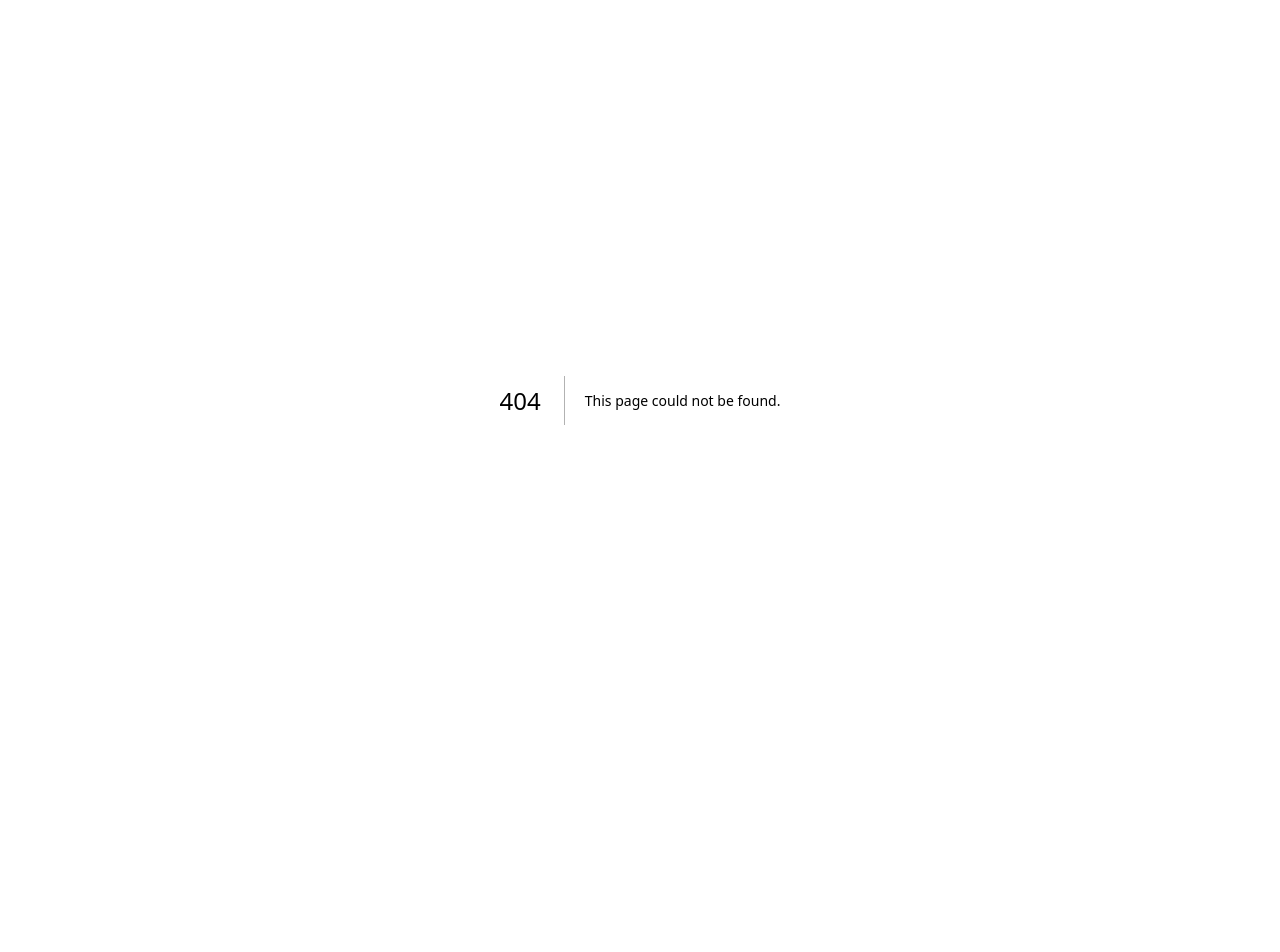
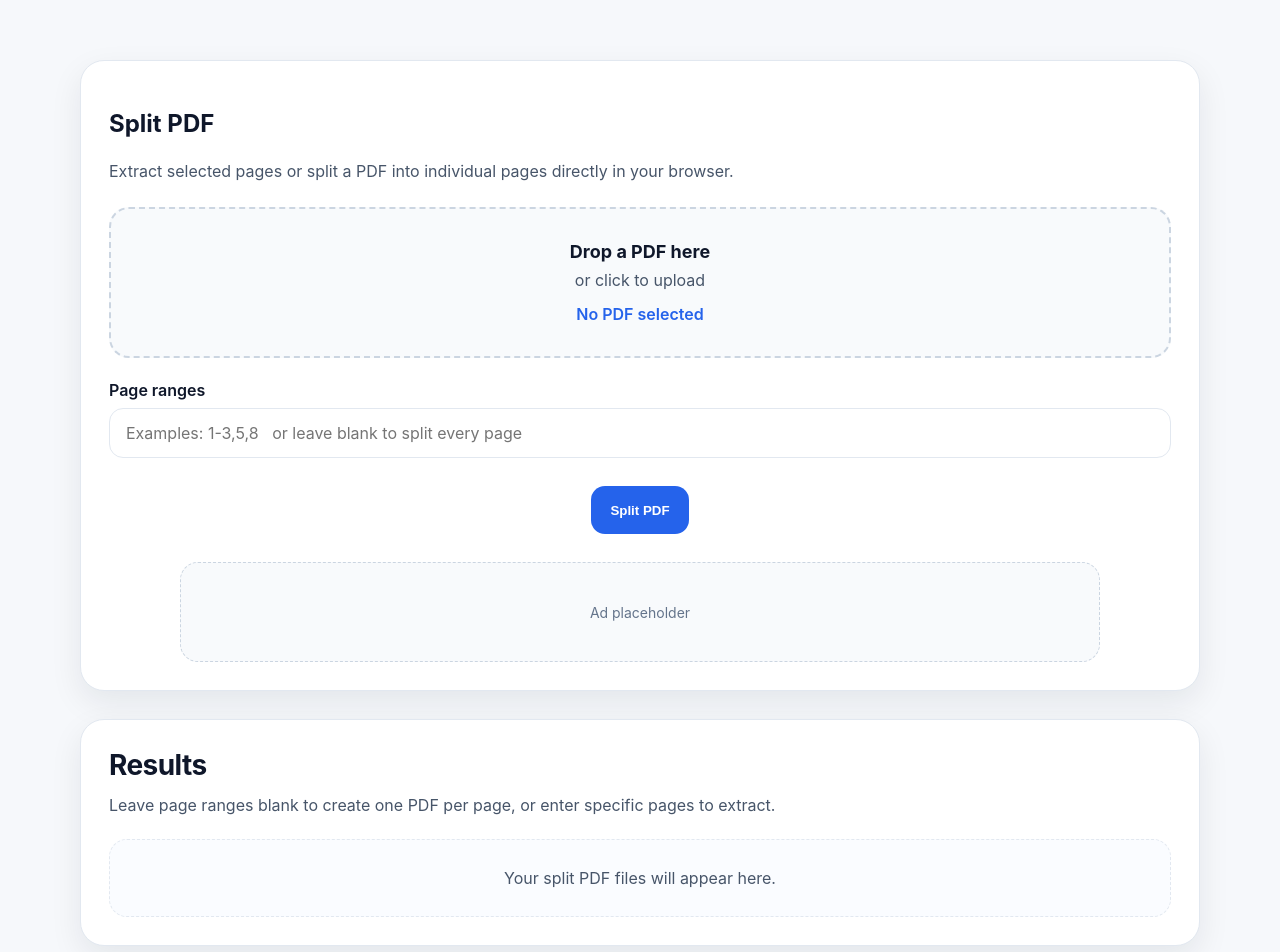
Before and after one commit to skaterdav21/uploadready, a Next.js app: page /split-pdf in a window 1280 px wide. Before the commit this address had no page. Shown: the top 952 px of the page. Before the commit the page ends 800 px from the top, so only its background shows below. Built offline with nearby package versions, Linux system fonts and the light colour scheme.

Commit message:
Create page.tsx

```diff
--- /dev/null
+++ b/app/split-pdf/page.tsx
@@ -0,0 +1,268 @@
+"use client";
+
+export const dynamic = "force-dynamic";
+
+import { useRef, useState } from "react";
+
+type OutputFile = {
+  name: string;
+  url: string;
+  size: number;
+};
+
+function formatBytes(bytes: number) {
+  if (bytes < 1024) return `${bytes} B`;
+  if (bytes < 1024 * 1024) return `${(bytes / 1024).toFixed(1)} KB`;
+  return `${(bytes / (1024 * 1024)).toFixed(2)} MB`;
+}
+
+function parsePageRanges(input: string, totalPages: number): number[] {
+  const pages = new Set<number>();
+
+  for (const part of input.split(",")) {
+    const trimmed = part.trim();
+    if (!trimmed) continue;
+
+    if (trimmed.includes("-")) {
+      const [startStr, endStr] = trimmed.split("-");
+      const start = Number(startStr);
+      const end = Number(endStr);
+
+      if (
+        Number.isNaN(start) ||
+        Number.isNaN(end) ||
+        start < 1 ||
+        end < 1 ||
+        start > end
+      ) {
+        throw new Error(`Invalid page range: ${trimmed}`);
+      }
+
+      for (let p = start; p <= end; p++) {
+        if (p <= totalPages) pages.add(p - 1);
+      }
+    } else {
+      const page = Number(trimmed);
+      if (Number.isNaN(page) || page < 1) {
+        throw new Error(`Invalid page number: ${trimmed}`);
+      }
+      if (page <= totalPages) pages.add(page - 1);
+    }
+  }
+
+  return Array.from(pages).sort((a, b) => a - b);
+}
+
+async function splitPdfFile(
+  file: File,
+  rangeInput: string
+): Promise<OutputFile[]> {
+  const { PDFDocument } = await import("pdf-lib");
+
+  const bytes = await file.arrayBuffer();
+  const sourcePdf = await PDFDocument.load(bytes);
+  const totalPages = sourcePdf.getPageCount();
+
+  if (!rangeInput.trim()) {
+    const outputs: OutputFile[] = [];
+
+    for (let i = 0; i < totalPages; i++) {
+      const newPdf = await PDFDocument.create();
+      const [page] = await newPdf.copyPages(sourcePdf, [i]);
+      newPdf.addPage(page);
+
+      const newBytes = await newPdf.save();
+      const blob = new Blob([newBytes.buffer], { type: "application/pdf" });
+      const base = file.name.replace(/\.pdf$/i, "");
+
+      outputs.push({
+        name: `${base}-page-${i + 1}.pdf`,
+        url: URL.createObjectURL(blob),
+        size: blob.size,
+      });
+    }
+
+    return outputs;
+  }
+
+  const selectedPages = parsePageRanges(rangeInput, totalPages);
+
+  if (selectedPages.length === 0) {
+    throw new Error("No valid pages selected.");
+  }
+
+  const newPdf = await PDFDocument.create();
+  const copiedPages = await newPdf.copyPages(sourcePdf, selectedPages);
+  copiedPages.forEach((page) => newPdf.addPage(page));
+
+  const newBytes = await newPdf.save();
+  const blob = new Blob([newBytes.buffer], { type: "application/pdf" });
+  const base = file.name.replace(/\.pdf$/i, "");
+
+  return [
+    {
+      name: `${base}-extracted.pdf`,
+      url: URL.createObjectURL(blob),
+      size: blob.size,
+    },
+  ];
+}
+
+export default function SplitPdfPage() {
+  const inputRef = useRef<HTMLInputElement | null>(null);
+  const [file, setFile] = useState<File | null>(null);
+  const [pageRanges, setPageRanges] = useState("");
+  const [loading, setLoading] = useState(false);
+  const [error, setError] = useState("");
+  const [results, setResults] = useState<OutputFile[]>([]);
+
+  function clearResults() {
+    results.forEach((item) => URL.revokeObjectURL(item.url));
+    setResults([]);
+  }
+
+  function handleFile(list: FileList | null) {
+    if (!list || list.length === 0) return;
+
+    clearResults();
+    setError("");
+
+    const first = Array.from(list).find((f) =>
+      f.name.toLowerCase().endsWith(".pdf")
+    );
+
+    if (!first) {
+      setFile(null);
+      setError("Please select a PDF file.");
+      return;
+    }
+
+    setFile(first);
+  }
+
+  async function runSplit() {
+    if (!file) {
+      setError("Add a PDF first.");
+      return;
+    }
+
+    setLoading(true);
+    setError("");
+    clearResults();
+
+    try {
+      const output = await splitPdfFile(file, pageRanges);
+      setResults(output);
+    } catch (err) {
+      setError(err instanceof Error ? err.message : "Failed to split PDF.");
+    } finally {
+      setLoading(false);
+    }
+  }
+
+  function downloadFile(url: string, filename: string) {
+    const a = document.createElement("a");
+    a.href = url;
+    a.download = filename;
+    a.click();
+  }
+
+  return (
+    <main className="page">
+      <section className="section">
+        <div className="section-head">
+          <h1>Split PDF</h1>
+          <p>
+            Extract selected pages or split a PDF into individual pages directly
+            in your browser.
+          </p>
+        </div>
+
+        <div
+          className="upload-box"
+          onClick={() => inputRef.current?.click()}
+          onDragOver={(e) => e.preventDefault()}
+          onDrop={(e) => {
+            e.preventDefault();
+            handleFile(e.dataTransfer.files);
+          }}
+        >
+          <strong>Drop a PDF here</strong>
+          <p>or click to upload</p>
+          <span className="upload-meta">
+            {file ? file.name : "No PDF selected"}
+          </span>
+
+          <input
+            ref={inputRef}
+            type="file"
+            accept=".pdf"
+            hidden
+            onChange={(e) => handleFile(e.target.files)}
+          />
+        </div>
+
+        <div className="tool-controls">
+          <div className="form-row" style={{ gridColumn: "1 / -1" }}>
+            <label htmlFor="ranges">Page ranges</label>
+            <input
+              id="ranges"
+              type="text"
+              value={pageRanges}
+              onChange={(e) => setPageRanges(e.target.value)}
+              placeholder="Examples: 1-3,5,8   or leave blank to split every page"
+            />
+          </div>
+        </div>
+
+        <div className="hero-actions">
+          <button
+            className="btn btn-primary"
+            onClick={runSplit}
+            disabled={loading}
+          >
+            {loading ? "Splitting..." : "Split PDF"}
+          </button>
+        </div>
+
+        {error && <div className="error-box">{error}</div>}
+
+        <div className="ad-box">Ad placeholder</div>
+      </section>
+
+      <section className="section">
+        <div className="section-head">
+          <h2>Results</h2>
+          <p>
+            Leave page ranges blank to create one PDF per page, or enter specific
+            pages to extract.
+          </p>
+        </div>
+
+        {results.length === 0 ? (
+          <div className="empty-state">
+            Your split PDF files will appear here.
+          </div>
+        ) : (
+          <div className="results-list">
+            {results.map((item) => (
+              <div key={item.url} className="result-card">
+                <div>
+                  <h3>{item.name}</h3>
+                  <p>{formatBytes(item.size)}</p>
+                </div>
+
+                <button
+                  className="btn btn-secondary"
+                  onClick={() => downloadFile(item.url, item.name)}
+                >
+                  Download
+                </button>
+              </div>
+            ))}
+          </div>
+        )}
+      </section>
+    </main>
+  );
+}
```
